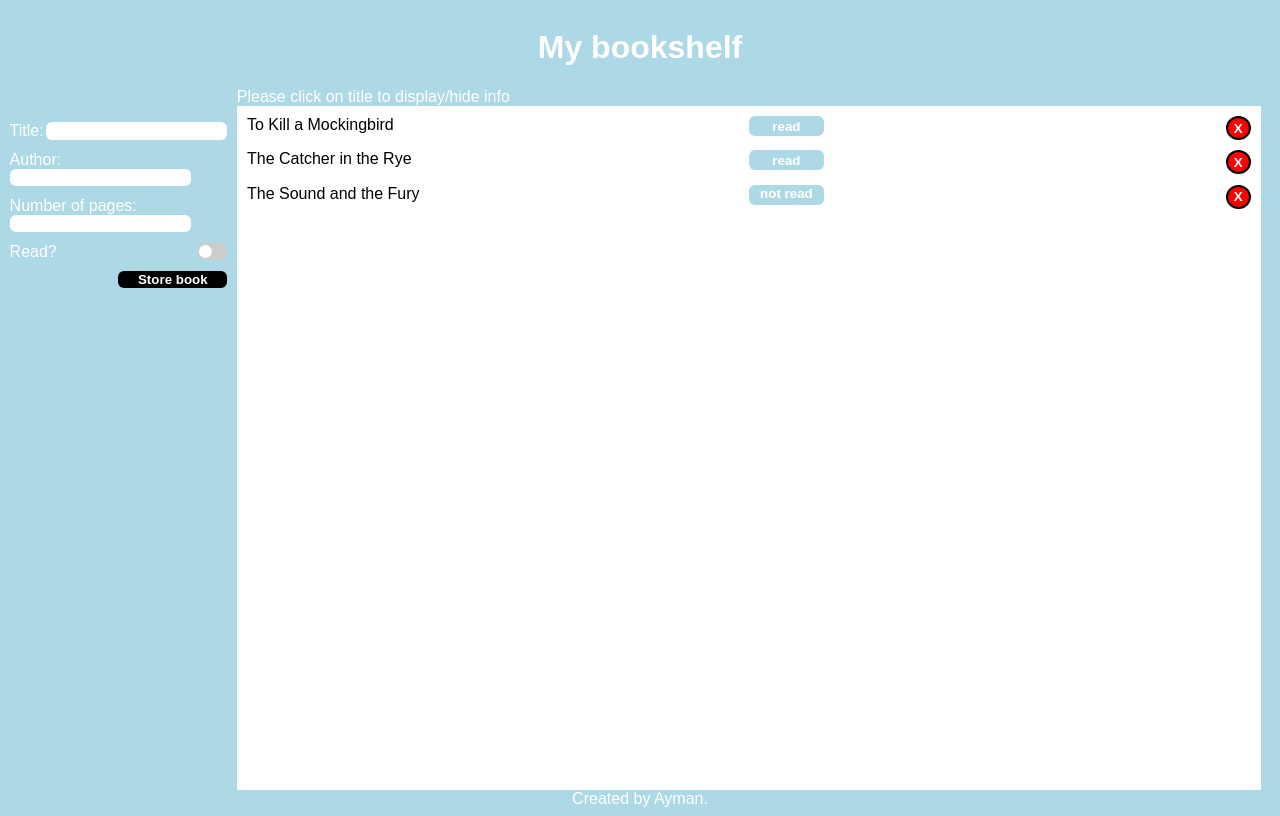
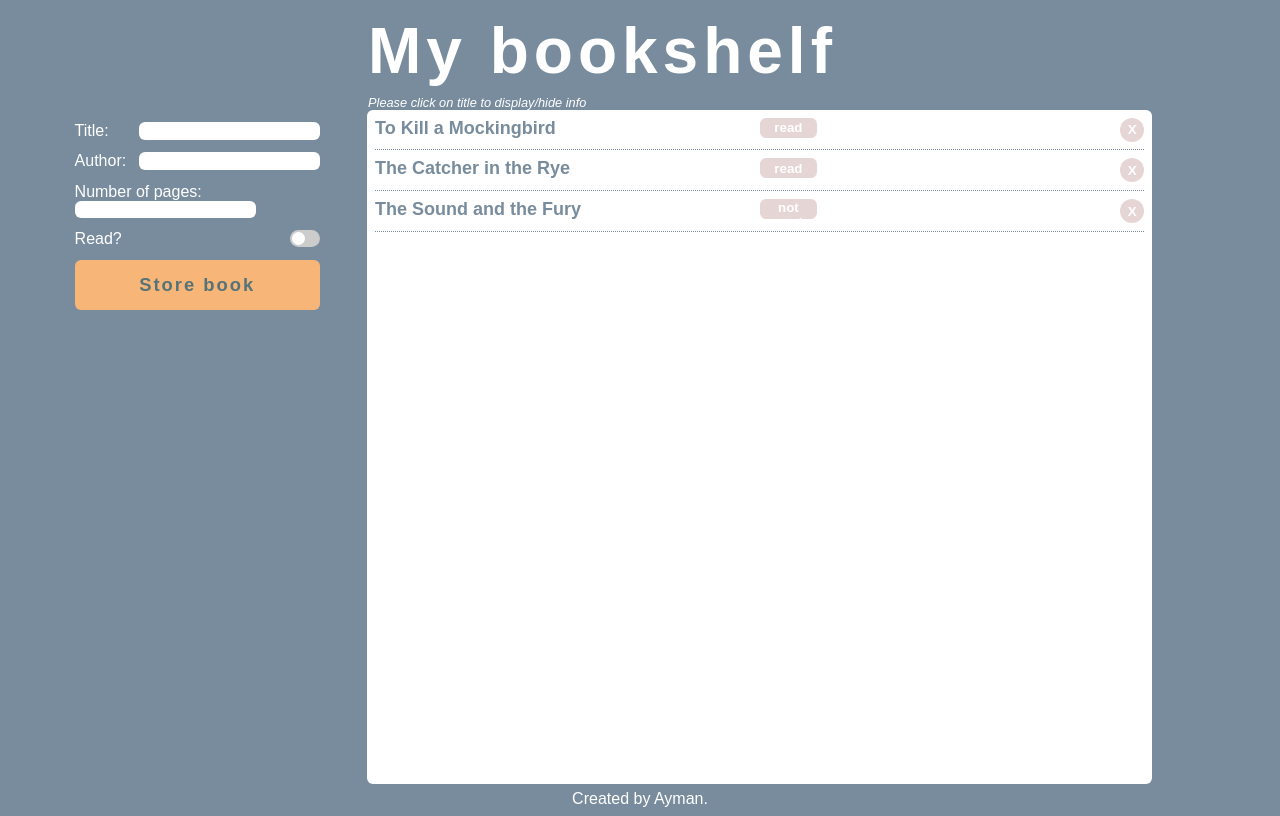
Before and after one commit to Ayman-C/odin-library, a plain HTML site: page index.html in a window 1280 px wide. Drawn offline with Linux system fonts and the light colour scheme.

Commit message:
Add more styling and matching palette

```diff
--- a/styles.css
+++ b/styles.css
@@ -2,26 +2,39 @@ body {
     height: 100vh;
     display: flex;
     flex-direction: column;
-    background-color: lightblue;
+    background-color: rgb(120,140,157);
     font-family: Arial, Helvetica, sans-serif;
     color: white;
     margin-left: 0;
     margin-right: 0;
 }
-h1, footer {
+footer {
     align-self: center;
+    margin-top: 0.5%;
 }
 .libraryContainer {
     display:flex;
     flex:1;
+    margin-right: 10%;
+    margin-left: 3%;
+}
+h1 {
+    font-size: 400%;
+    letter-spacing:5px;
 }
 
-p {
-    margin: 0 18.5%;
+p{
+    font-size: 80%;
+    font-style: italic;
+}
+p , h1{
+    margin-top: 0.5%;
+    margin-bottom: 0;
+    margin-left:28.75%;
 }
 .newBookForm {
-    width: 17%;
-    margin: 0 0.75%;
+    width: 25%;
+    margin: 0 4.25% 0 3.25%;
 }
 li {
     display: flex;
@@ -38,49 +51,67 @@ input , #submitData, .read{
 
 ul {
     list-style-type: none;
+    margin-top:0;
     padding: 0;
 }
 
 #submitData {
     margin-left: auto;
-    width: 50%;
-    background-color: black;
+    width: 100%;
+    height:50px;
+    color: rgb(87,115,122);
+    background-color:rgb(247,182,120);
+    font-weight: bold;
+    font-size: 115%;
+    letter-spacing:2px;
+}
+
+/* #submitData:hover {
+    margin-left: auto;
+    width: 100%;
+    height:50px;
+    background-color: #33a13d;
     color:white;
     font-weight: bold;
-}
-
-#submitData:hover {
-    margin-left: auto;
-    width: 50%;
-    background-color: green;
-    color:white;
-    font-weight: bold;
-}
+} */
 
 .bookShelf {
     width: 80%;
     background-color: white;
-    color: black;
+    color: rgb(120,140,157);;
+    border-radius: 6px;
 }
 
 .book {
     display:flex;
     justify-content: space-between;
-    margin:1%
+    margin:1%;
+    padding-bottom: 1%;
+    border-bottom:dotted 0.05px rgb(120,140,157);
+    font-size: large;
+    font-weight: bold;
+}
+/* .book :hover{
+    color:rgb(36,65,38);;
+} */
+.info{
+    font-style: italic;
+    font-weight: lighter;
+    font-size:smaller;
 }
 
 .delete {
-    background-color: red;
+    background-color: rgb(230,213,213);
     color:white;
     font-weight: bold;
-    border-color: black;
-    border-style: double;
+    border-color: rgb(120,140,157);
+    border-style: none;
     border-radius: 50%;
     min-width: 3vh;
     min-height: 3vh;
     align-self: flex-start;
+}
 
-}
 .buttonContainer {
     display: flex;
     justify-content: space-between;
@@ -91,7 +122,7 @@ ul {
     align-self: flex-start;
     width: 15%;
     height:20px;
-    background-color: lightblue;
+    background-color: rgb(230,213,213);
     color: white;
     font-weight: bold;
 }
@@ -139,11 +170,11 @@ ul {
 }
 
 input:checked + .slider {
-  background-color: #2196F3;
+  background-color: rgb(230,213,213);
 }
 
 input:focus + .slider {
-  box-shadow: 0 0 1px #2196F3;
+  box-shadow: 0 0 1px rgb(230,213,213);
 }
 
 input:checked + .slider:before {
```
